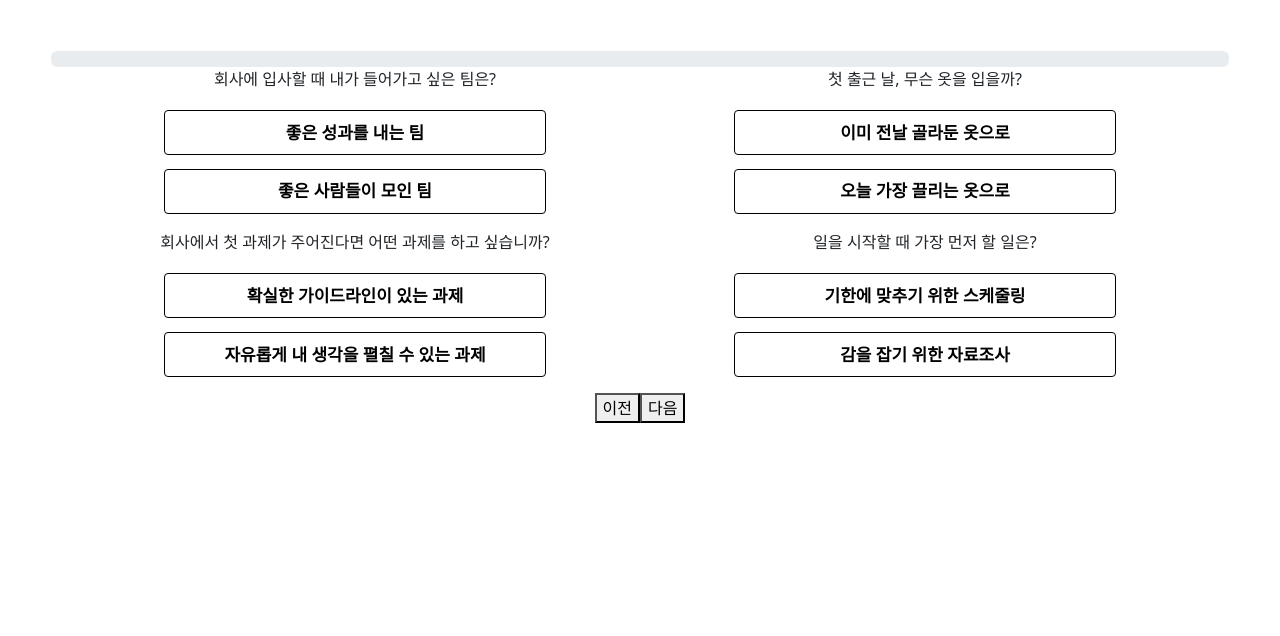
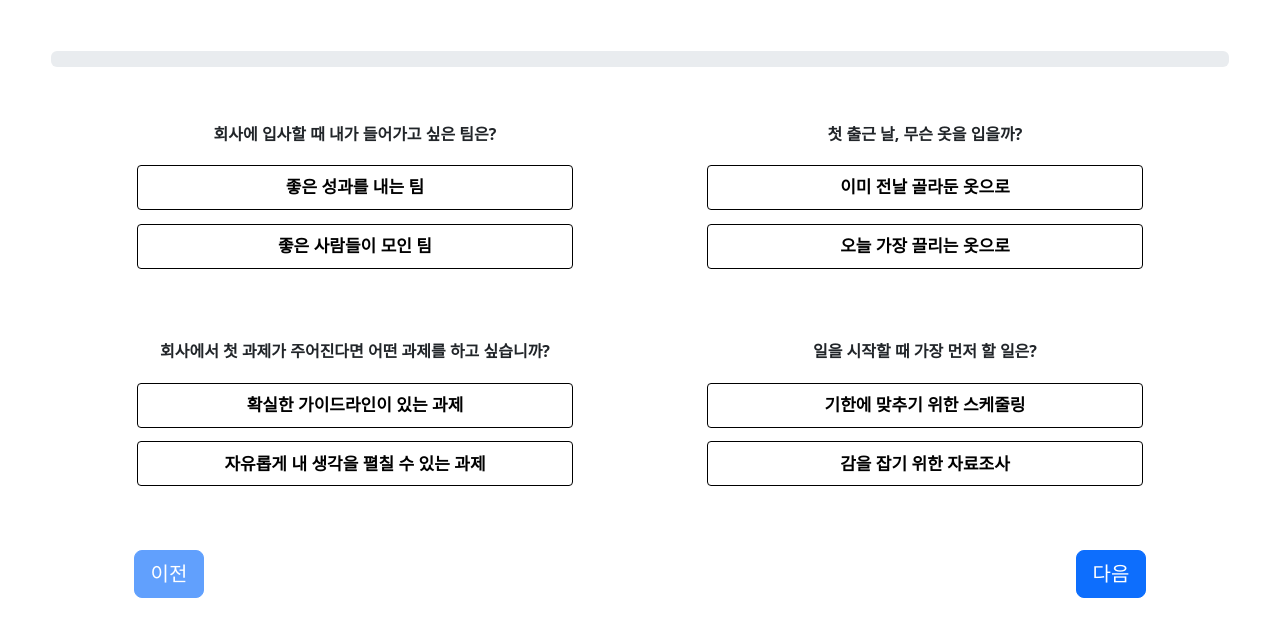
Before and after one commit to Uddiyam/MBTI_test, a React (Create React App) app in the folder mbti_test/: page / in a window 1280 px wide. Shown: the top 636 px of the page. Built offline with nearby package versions, Linux system fonts and the light colour scheme.

Commit message:
버튼 update

```diff
--- a/mbti_test/public/index.html
+++ b/mbti_test/public/index.html
@@ -24,7 +24,7 @@
       work correctly both with client-side routing and a non-root public URL.
       Learn how to configure a non-root public URL by running `npm run build`.
     -->
-    <title>React App</title>
+    <title>MBTI Test</title>
   </head>
   <body>
     <noscript>You need to enable JavaScript to run this app.</noscript>
--- a/mbti_test/src/Testpage.jsx
+++ b/mbti_test/src/Testpage.jsx
@@ -7,6 +7,7 @@ import Col from "react-bootstrap/Col";
 import { useState } from "react";
 import { useNavigate } from "react-router-dom";
 import ProgressBar from "react-bootstrap/ProgressBar";
+import Button from "react-bootstrap/Button";
 
 let now = 0;
 let count_progress = 0;
@@ -119,7 +120,7 @@ export default function Testpage() {
                 <Col sm={6}>
                   <div className={styles.Question}>{w.question}</div>
                   <div className={styles.BtnWrap}>
-                    <button
+                    <Button
                       className={
                         isclick_copy1[data_copy[j].number - 1]
                           ? styles.BtnOn
@@ -128,9 +129,8 @@ export default function Testpage() {
                       onClick={() => userAnswer1(j)}
                     >
                       {w.option1}
-                    </button>
-
-                    <button
+                    </Button>
+                    <Button
                       className={
                         isclick_copy2[data_copy[j].number - 1]
                           ? styles.BtnOn
@@ -139,7 +139,7 @@ export default function Testpage() {
                       onClick={() => userAnswer2(j)}
                     >
                       {w.option2}
-                    </button>
+                    </Button>
                   </div>
                 </Col>
               </>
@@ -147,20 +147,53 @@ export default function Testpage() {
           })}
         </Row>
       </Container>
-      <button
+      <div className={styles.BtnBox}>
+        {count > 1 && (
+          <Button
+            className={styles.PrevBtn}
             onClick={() => {
-          count > 1 && setCount(count - 1);
+              setCount(count - 1);
             }}
+            variant="primary"
+            size="lg"
           >
             이전
-      </button>
-      <button
+          </Button>
+        )}
+        {count == 1 && (
+          <Button
+            className={styles.PrevBtn}
+            variant="primary"
+            size="lg"
+            disabled
+          >
+            이전
+          </Button>
+        )}
+
+        {count < 3 && (
+          <Button
+            className={styles.NextBtn}
             onClick={() => {
-          count < 3 && setCount(count + 1);
+              setCount(count + 1);
             }}
+            variant="primary"
+            size="lg"
           >
             다음
-      </button>
+          </Button>
+        )}
+        {count == 3 && (
+          <Button
+            className={styles.NextBtn}
+            variant="primary"
+            size="lg"
+            disabled
+          >
+            다음
+          </Button>
+        )}
+      </div>
     </div>
   );
 }
--- a/mbti_test/src/styles/Testpage.module.css
+++ b/mbti_test/src/styles/Testpage.module.css
@@ -1,11 +1,7 @@
 .BtnOn{
     background-color:blue;
-}
-
-.Btn{
-    background-color: white;
-    color: black;
-    width: 70%;
+    color: white;
+    width: 80%;
     height: 45px;
     display: inline-block;
     padding: 5px 15px 5px 15px;
@@ -18,13 +14,36 @@
     font-weight: bolder;
 }
 
+.Btn{
+    background-color: white;
+    color: black;
+    width: 80%;
+    height: 45px;
+    display: inline-block;
+    padding: 5px 15px 5px 15px;
+    margin-top: 2.5%;
+    line-height: 20px;
+    border-radius: 4px;
+    cursor: pointer;
+    border: 1px solid black;
+    font-size: 17px;
+    font-weight: bolder;
+}
+
+.Btn:hover{
+    background-color: white;
+    color: black;
+}
+
 .BtnWrap{
     margin-top: 1%;
     margin-bottom: 3%;
 }
 
 .Question{
-
+    margin-top: 10%;
+    font-weight: bold;
+    width: 100%;
 }
 
 .progress-bar{
@@ -35,3 +54,16 @@
     padding: 4%;
     text-align: center;
 }
+
+.BtnBox{
+    margin-top: 4%;
+    padding: 0 7% 0 7%;
+}
+
+.PrevBtn{
+   float: left;
+}
+
+.NextBtn{
+    float: right;
+}
```
Lines whose indentation alone changed are shown as unchanged.
